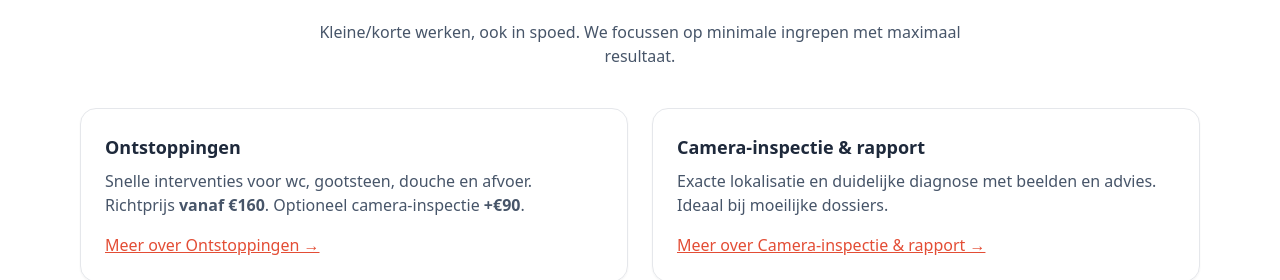
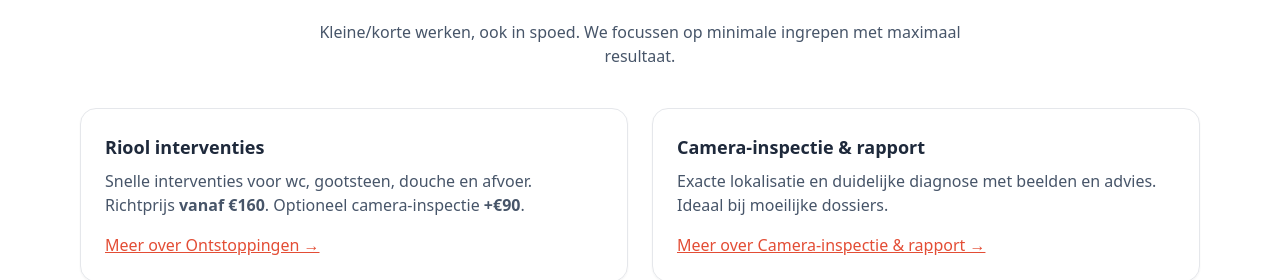
Before and after one commit to Turbo-89/turboservices, a Next.js app: page / in a window 1280 px wide. Shown: the part 1340-1620 px from the top of the page. Built offline with nearby package versions, Linux system fonts and the light colour scheme.

Commit message:
Update page.tsx

```diff
--- a/app/page.tsx
+++ b/app/page.tsx
@@ -145,7 +145,7 @@ export default function Home() {
           <div className="grid grid-cols-1 gap-6 md:grid-cols-2">
             {/* Ontstoppingen */}
             <div className="rounded-2xl border p-6 shadow-sm">
-              <h3 className="text-lg font-semibold">Ontstoppingen</h3>
+              <h3 className="text-lg font-semibold">Riool interventies</h3>
               <p className="mt-2 text-slate-600">
                 Snelle interventies voor wc, gootsteen, douche en afvoer. Richtprijs <strong>vanaf €160</strong>.
                 Optioneel camera-inspectie <strong>+€90</strong>.
```
